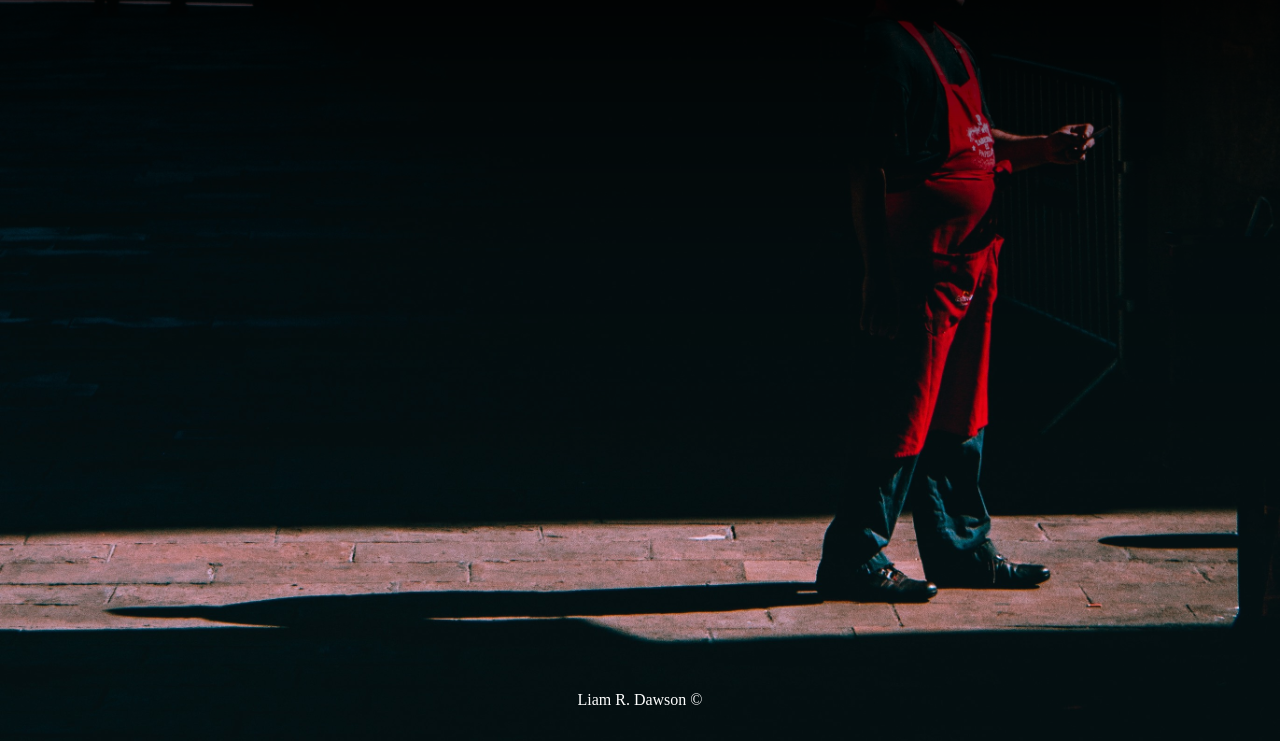
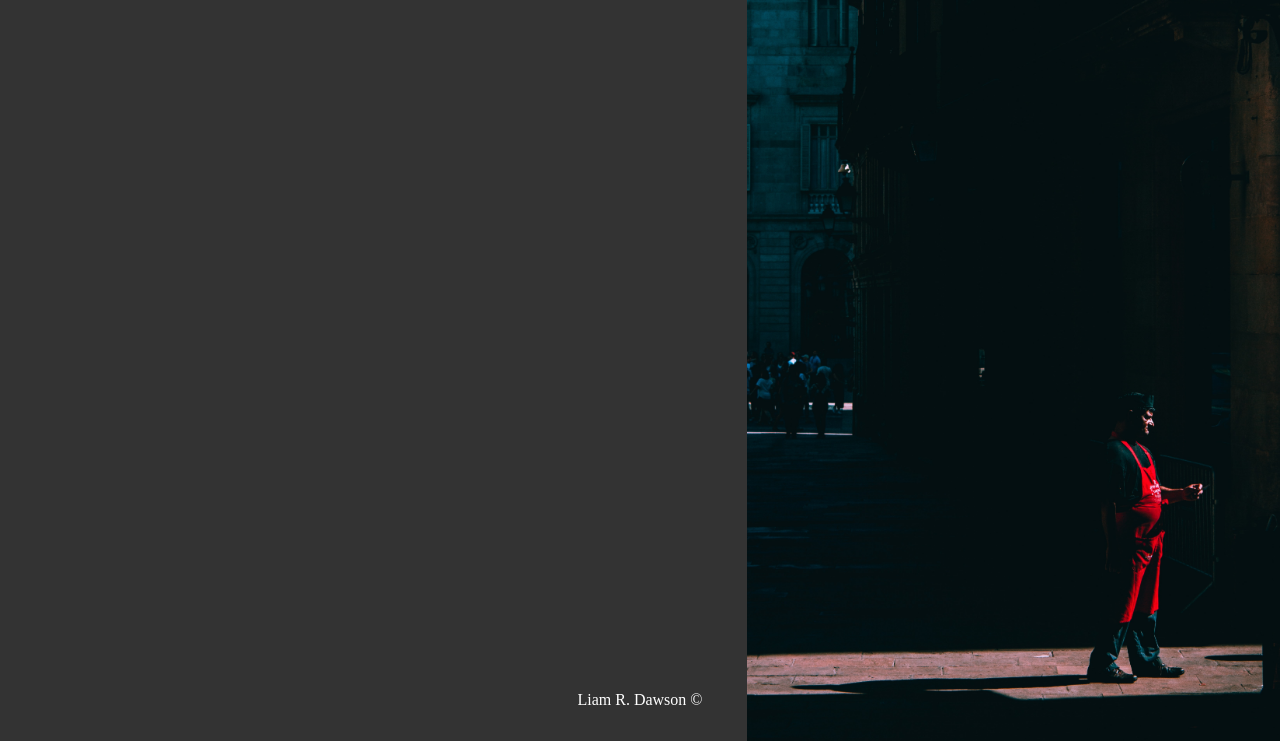
Before and after one commit to liamrdawson/Liam-Dawson-Photography, a plain HTML site: page index.html in a window 1280 px wide. Shown: the part 59-800 px from the top of the page. Drawn offline with Linux system fonts and the light colour scheme.

Commit message:
add 10 second  interval for background image transition

```diff
--- /dev/null
+++ b/JS/script.js
@@ -0,0 +1,17 @@
+const hero1 = document.querySelector(`.hero1`);
+const hero2 = document.querySelector(`.hero2`);
+const hero3 = document.querySelector(`.hero3`);
+const images = [
+    hero3,
+    hero2,
+    hero1,
+]
+
+setInterval(() => {
+    let current = 0;
+    for (var i = 0; i < images.length; i++) {
+        images[i].style.opacity = 0;
+    }
+    current = (current != images.length - 1) ? current + 1 : 0;
+    images[current].style.opacity = 1;
+}, 10000);
--- a/SCSS/components/_images.scss
+++ b/SCSS/components/_images.scss
@@ -1,33 +1,33 @@
-img {
-    position: fixed;
-    height: 100vh;
+
+.image-container {
+    position: absolute;
+    top: 0;
+    left: 0;
     right: 0;
-    z-index: -1;
+    bottom: 0;
 }
 
-.hero1 {
-    background:
-        linear-gradient(black, rgba(0,0,0,0.5) 20%, rgba(0,0,0,0.2) 40%, transparent 80%),
-        url(../Gallery/IMG_9063.jpg);
-    background-size: cover;
-    background-position-x: 50%;
-    background-position-y: 100%;
+.hero1, .hero2, .hero3 {
+    position: absolute;
+    height: 100vh;
+    top: 0;
+    right: 0;
+    transition: opacity 3s;
+    z-index: -10;
 }
 
-.hero2 {
-    background:
-        linear-gradient(black, rgba(0,0,0,0.5) 20%, rgba(0,0,0,0.2) 40%, transparent 80%),
-        url(../Gallery/IMG_8894-2.jpg);
-    background-size: cover;
-    background-position-x: 50%;
-    background-position-y: 100%;
+.transparent {
+    opacity: 0;
 }
 
-.hero3 {
-    background:
-        linear-gradient(black, rgba(0,0,0,0.5) 20%, rgba(0,0,0,0.2) 40%, transparent 80%),
-        url(../Gallery/IMG_9485.jpg);
-    background-size: cover;
-    background-position-x: 100%;
-    background-position-y: 100%;
+.hero-bg {
+    position: absolute;
+    top: 0;
+    left: 0;
+    background-color: #333;
+    height: 100vh;
+    width: 100vw;
+    margin: 0;
+    padding: 0;
+    z-index: -11;
 }
--- a/index.html
+++ b/index.html
@@ -5,9 +5,14 @@
 	<link rel="stylesheet" media="screen" href="CSS/style.css">
 	<meta name="viewport" content="width=device-width, initial-scale=1.0"/>
   </head>
-  <body class="hero3">
+  <body>
 
-    <!-- <img src="Gallery/IMG_9485.jpg" alt="sun and smoke"> -->
+    <div class="image-container">
+      <img class="hero1" src="Gallery/IMG_8894-2.jpg">
+      <img class="hero2" src="Gallery/IMG_9063.jpg">
+      <img class="hero3" src="Gallery/IMG_9485.jpg">
+      <div class="hero-bg"></div>
+    </div>
 
     <header class="main-header">
         <h1 class="name"><a href="#">Liam&nbsp;R.&nbsp;Dawson</a></h1>
@@ -48,6 +53,6 @@
     <footer class="main-footer">
       Liam R. Dawson &copy;
     </footer>
-
+    <script src="JS/script.js"></script>
   </body>
 </html>
```
Also changed, not shown: CSS/style.css.
